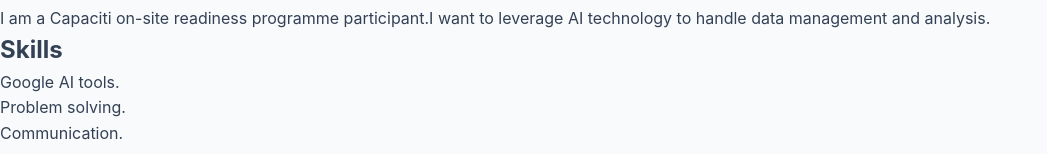
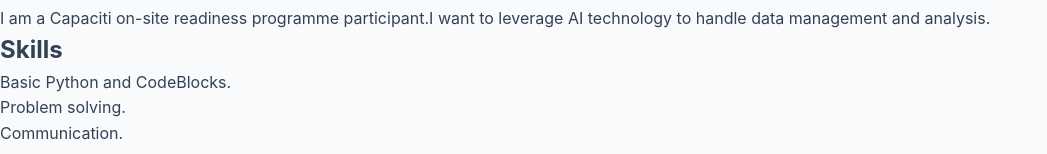
Before and after one commit to NkosiDlamini/Nkosingiphile-Buhle-Dlamini-portfolio, a plain HTML site: page index.html in a window 1280 px wide. Shown: the part 135-289 px from the top of the page, without its empty margins (0-1047 px from the left). Drawn offline with Linux system fonts and the light colour scheme.

Commit message:
Update skills listed in index.html

```diff
--- a/index.html
+++ b/index.html
@@ -18,7 +18,7 @@
   <section>
     <h2> Skills </h2>
     <ul>
-      <li> Google AI tools.</li>
+      <li> Basic Python and CodeBlocks.</li>
       <li> Problem solving.</li>
       <li> Communication.</li>
     </ul>
```
